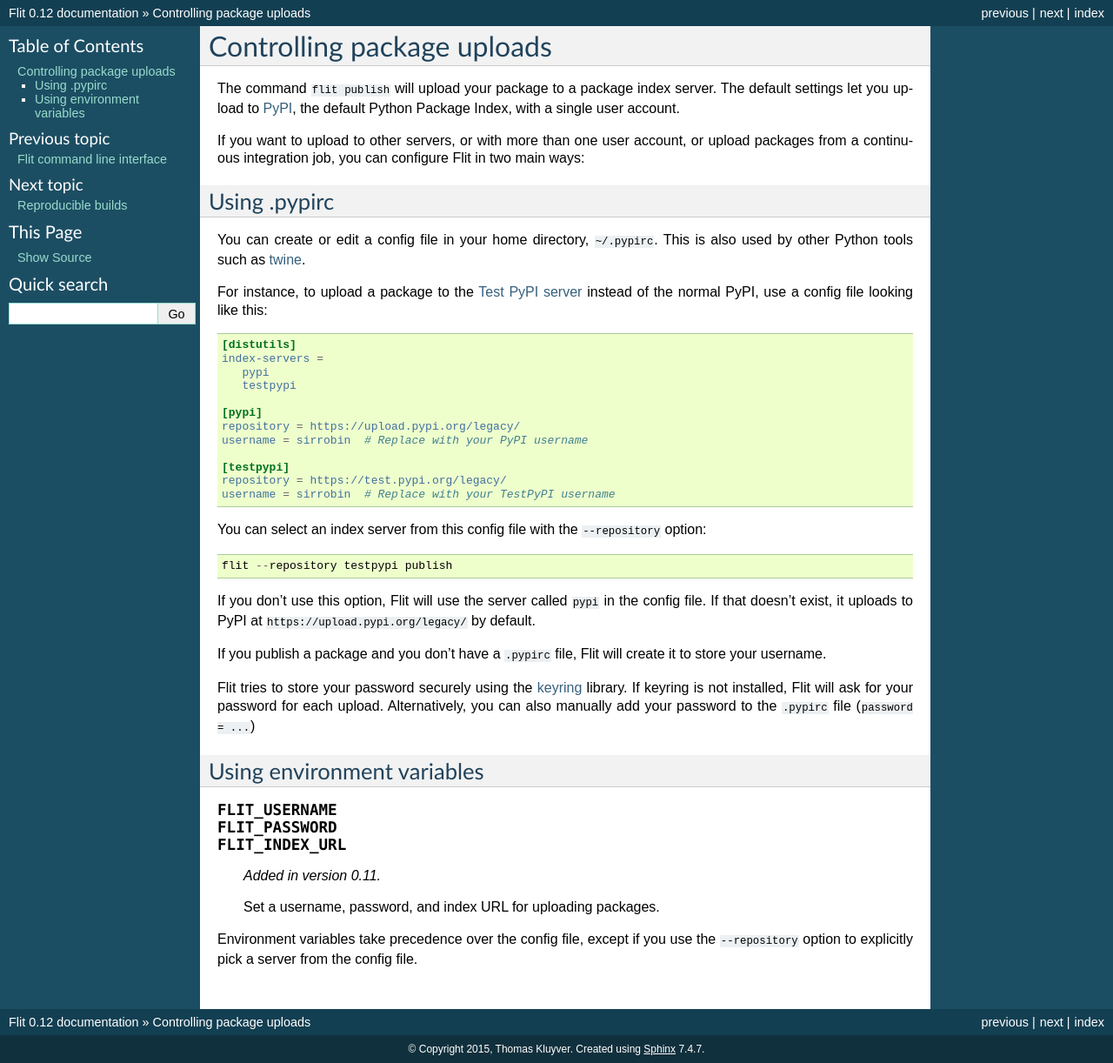
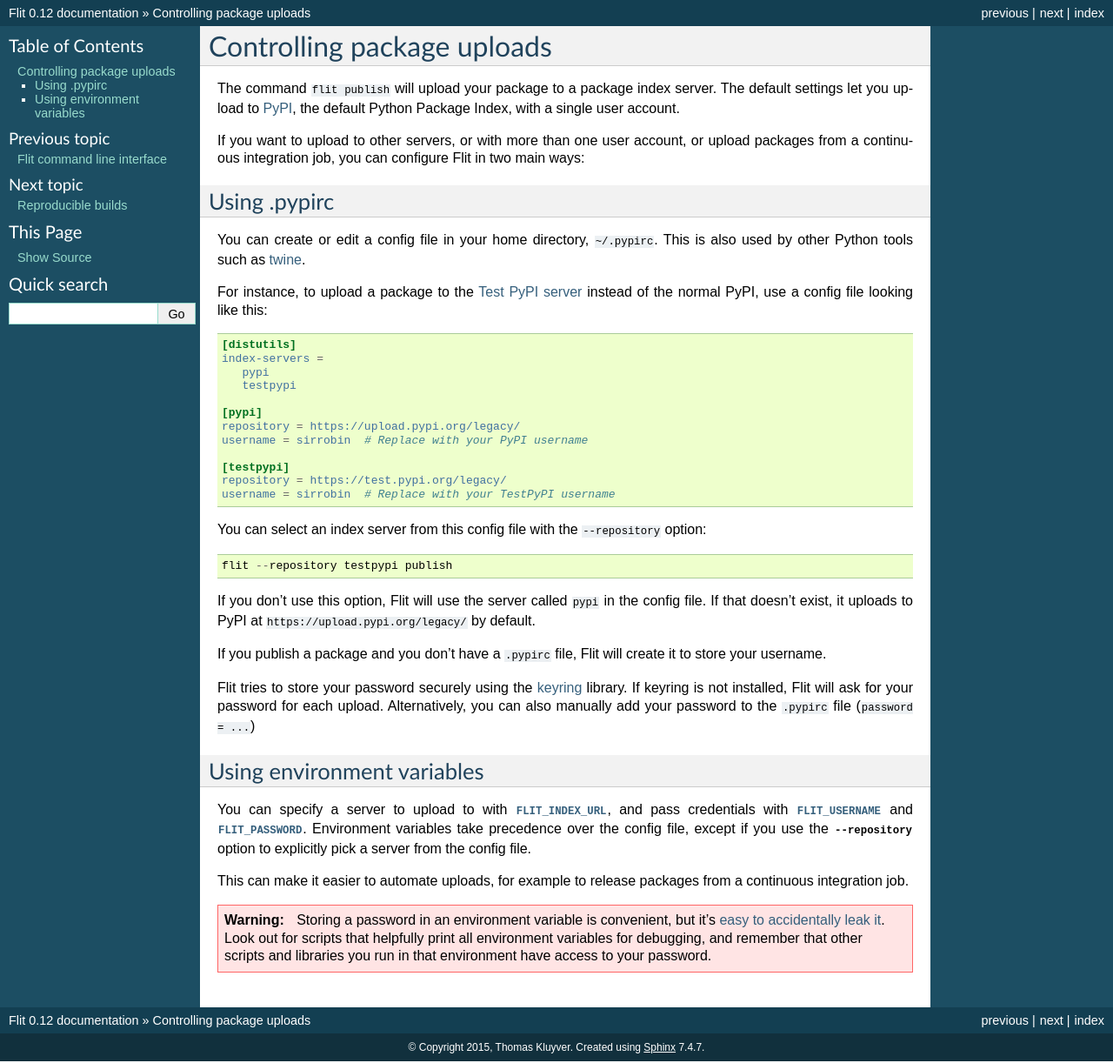
Before and after one commit to pypa/flit, a Sphinx documentation site: the page built from doc/upload.rst, in a window 1280 px wide. Shown: the whole page at 87% size. Built offline with Sphinx 7.4.7, drawn with Linux system fonts in a browser that asks for light colours.

Commit message:
Gather environment variables under cmdline doc

```diff
--- a/doc/upload.rst
+++ b/doc/upload.rst
@@ -52,16 +52,23 @@
 Alternatively, you can also manually add your password to the ``.pypirc`` file
 (``password = ...``)
 
+.. _upload_envvars:
+
 Using environment variables
 ---------------------------
 
-.. envvar:: FLIT_USERNAME
-            FLIT_PASSWORD
-            FLIT_INDEX_URL
+You can specify a server to upload to with :envvar:`FLIT_INDEX_URL`, and
+pass credentials with :envvar:`FLIT_USERNAME` and :envvar:`FLIT_PASSWORD`.
+Environment variables take precedence over the config file, except if you use
+the :option:`--repository` option to explicitly pick a server from the config file.
 
-   .. versionadded:: 0.11
+This can make it easier to automate uploads, for example to release packages
+from a continuous integration job.
 
-   Set a username, password, and index URL for uploading packages.
+.. warning::
 
-Environment variables take precedence over the config file, except if you use
-the ``--repository`` option to explicitly pick a server from the config file.
+   Storing a password in an environment variable is convenient, but it's
+   `easy to accidentally leak it <https://www.diogomonica.com/2017/03/27/why-you-shouldnt-use-env-variables-for-secret-data/>`_.
+   Look out for scripts that helpfully print all environment variables for
+   debugging, and remember that other scripts and libraries you run in
+   that environment have access to your password.
```
Also changed, not shown: doc/cmdline.rst (+43 -0 lines), doc/index.rst (+0 -22 lines), doc/reproducible.rst (+8 -16 lines).
